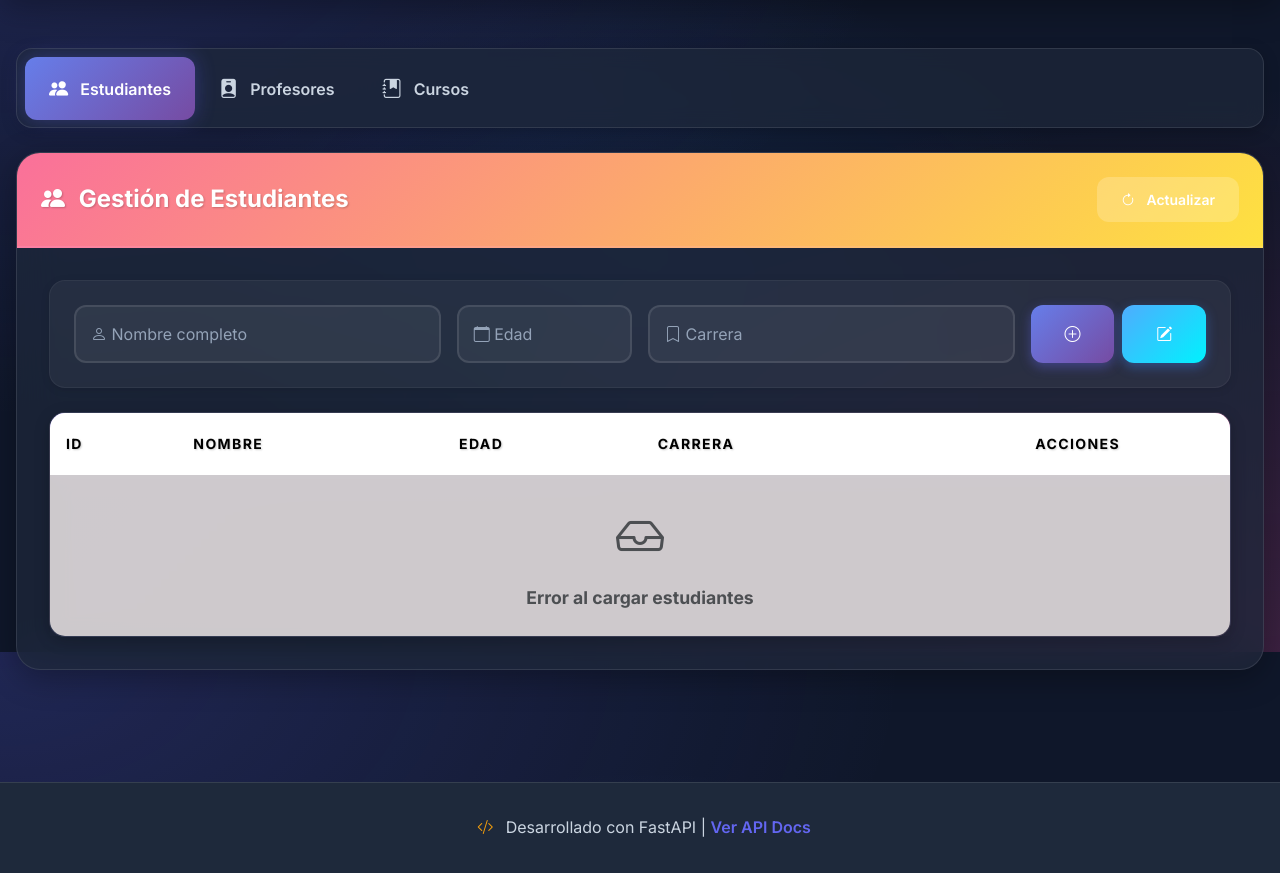
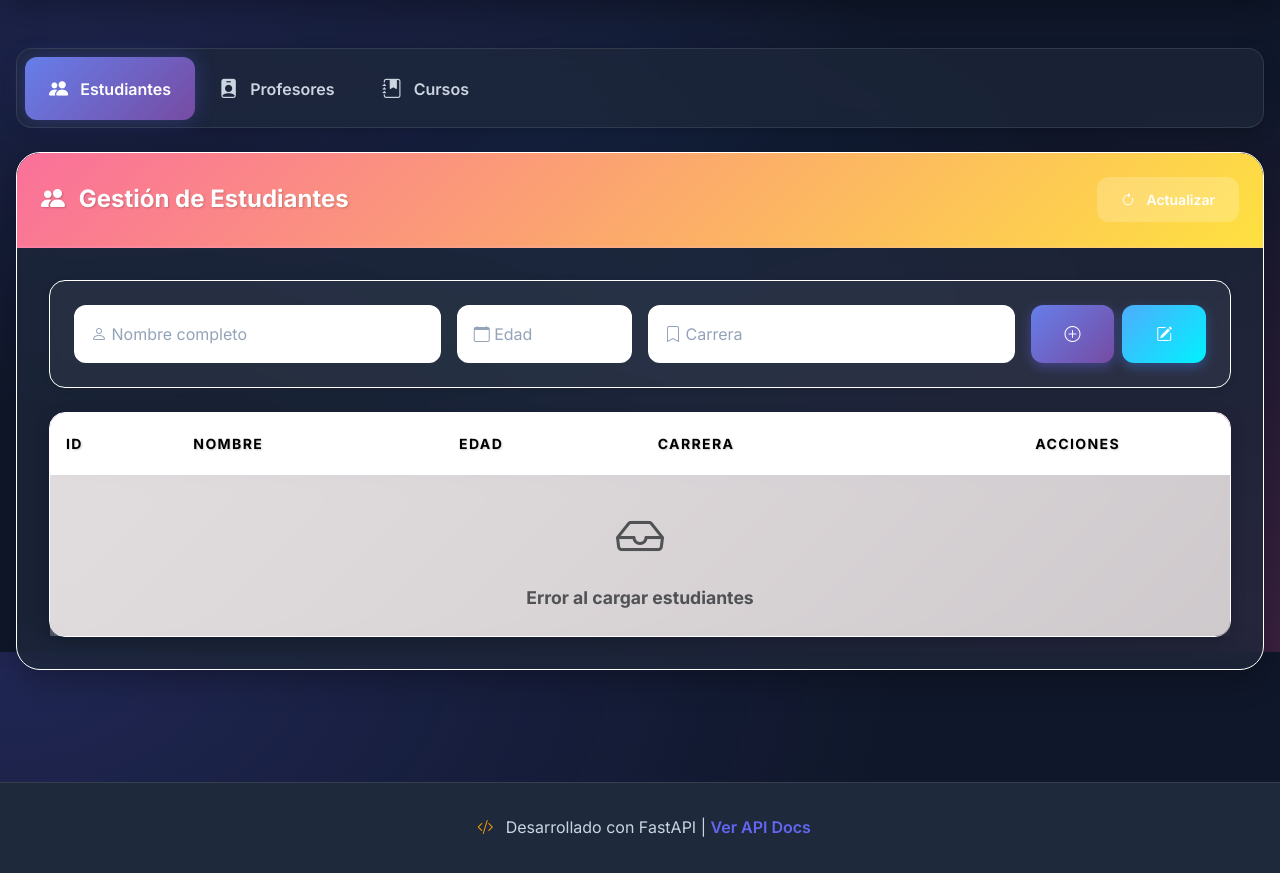
Before and after one commit to tockdoog/Proyecto_FASAPI, a FastAPI app: page /index in a window 1280 px wide. Shown: the part 148-1021 px from the top of the page. Run offline with FastAPI, Linux system fonts and the light colour scheme; data that the repository does not hold is empty.

Commit message:
configuracion de color en la tabla de listado

```diff
--- a/public/frontend/static/css/styles.css
+++ b/public/frontend/static/css/styles.css
@@ -220,7 +220,7 @@ body {
 .card-modern {
     background: var(--bg-card);
     backdrop-filter: blur(20px);
-    border: 1px solid rgba(255, 255, 255, 0.1);
+    border: 1px solid rgb(255, 255, 255);
     border-radius: var(--radius-xl);
     box-shadow: var(--shadow-lg);
     overflow: hidden;
@@ -285,7 +285,7 @@ body {
 .form-modern {
     padding: 1.5rem;
     background: var(--bg-glass);
-    border: 1px solid rgba(255, 255, 255, 0.05);
+    border: 1px solid rgb(255, 255, 255);
     border-radius: var(--radius-lg);
     box-shadow: var(--shadow-sm);
 }
@@ -295,8 +295,8 @@ body {
 }
 
 .form-floating .form-control {
-    background: rgba(255, 255, 255, 0.05);
-    border: 2px solid rgba(255, 255, 255, 0.1);
+    background: rgb(255, 255, 255);
+    border: 2px solid rgb(255, 255, 255);
     border-radius: var(--radius-md);
     color: var(--text-primary);
     padding: 1rem;
@@ -416,8 +416,8 @@ body {
 .table-responsive {
     border-radius: var(--radius-lg);
     overflow: hidden;
-    background: linear-gradient(135deg, rgba(99, 102, 241, 0.05) 0%, rgba(236, 72, 153, 0.05) 100%);
-    border: 1px solid rgba(255, 255, 255, 0.1);
+    background: linear-gradient(135deg, rgb(244, 244, 245) 0%, rgba(236, 72, 153, 0.05) 100%);
+    border: 1px solid rgb(255, 255, 255);
     box-shadow: var(--shadow-md);
 }
 
```
Also changed, not shown: app/routers/auth_router.py (line endings or trailing spaces), data.db.
